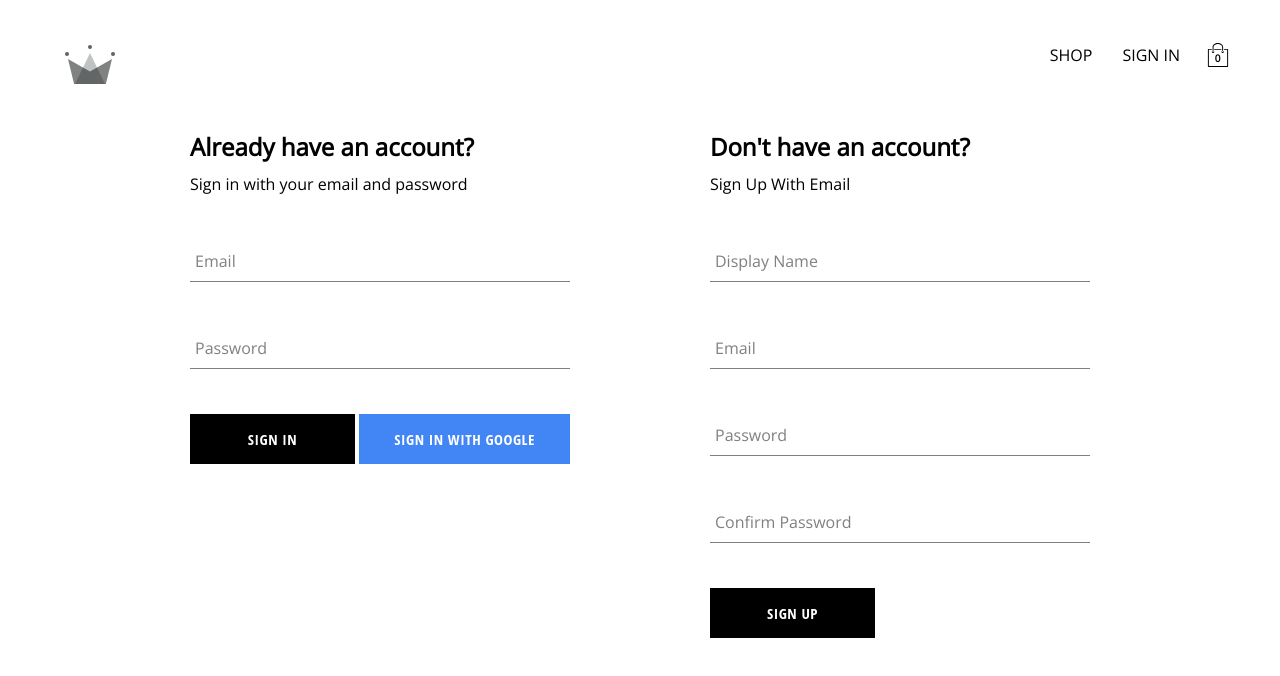
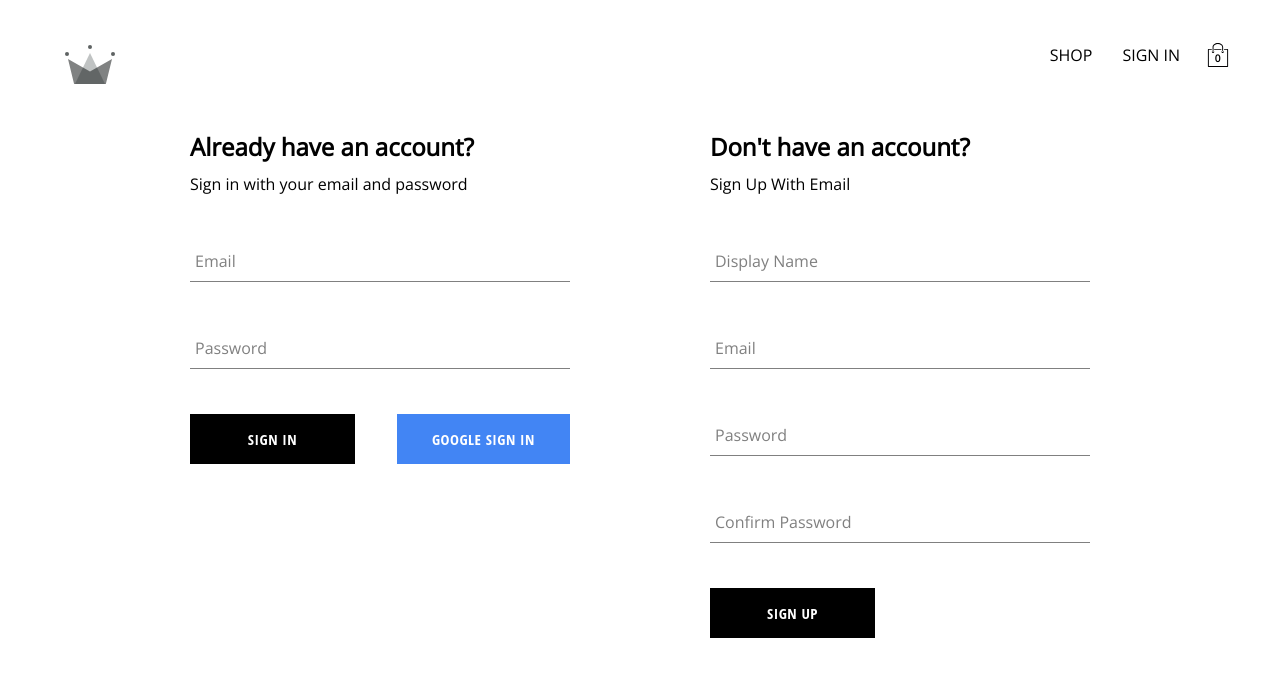
Before and after one commit to EverythingsInMotion/online_clothing_store_app, a React (Create React App) app: page /auth in a window 1280 px wide. Shown: the top 676 px of the page. Built offline with nearby package versions, Linux system fonts and the light colour scheme; no server answers; the database is empty.

Commit message:
changed to Google Sign In

```diff
--- a/src/components/sign-in-form/sign-in-form.component.jsx
+++ b/src/components/sign-in-form/sign-in-form.component.jsx
@@ -73,7 +73,7 @@ const SignInForm = () => {
             type='button'
             onClick={signInWithGoogle}
           >
-            Sign In With Google
+            Google Sign In
           </Button>
         </ButtonsContainer>
       </form>
```
